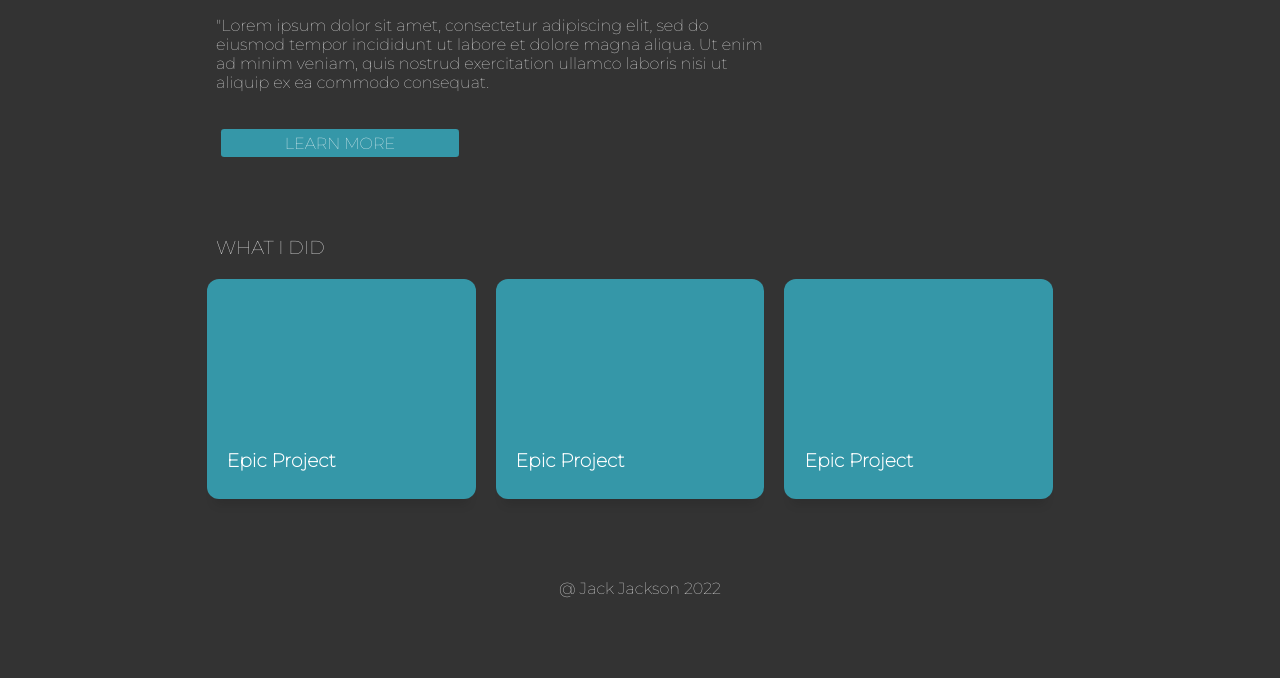
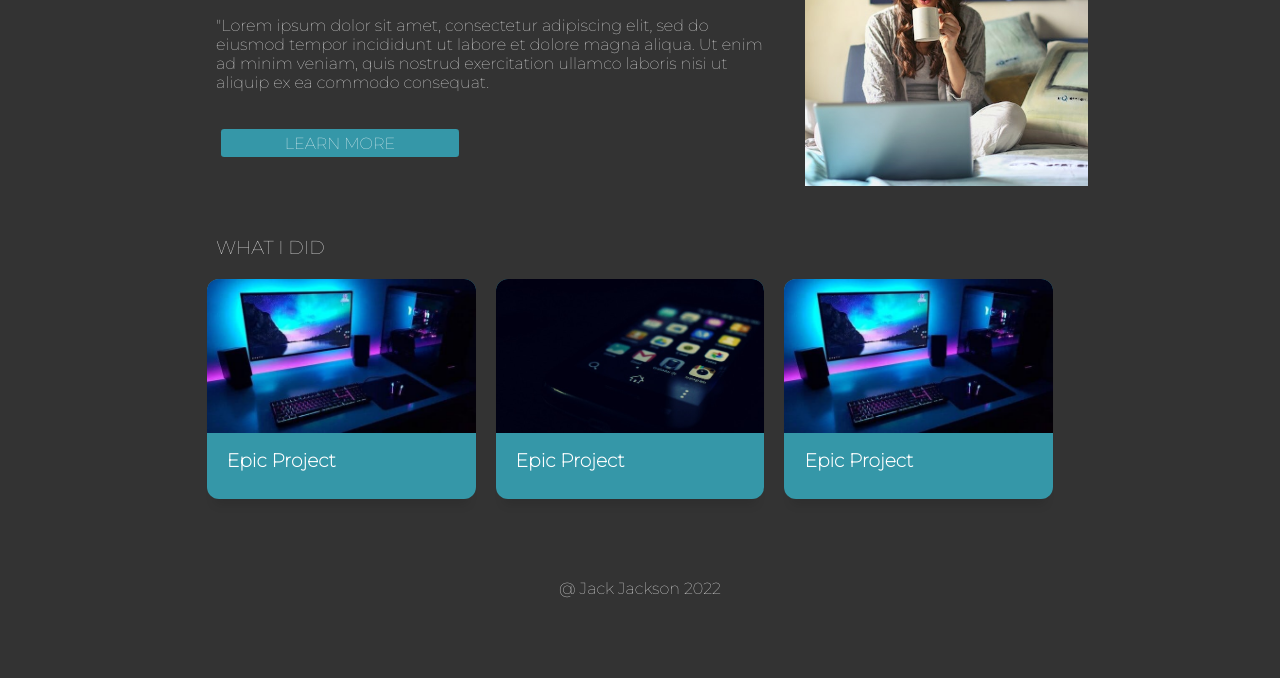
Before and after one commit to ta-jana/JackJackson_web, a plain HTML site: page index.html in a window 1280 px wide. Shown: the part 187-865 px from the top of the page. Drawn offline with Linux system fonts and the light colour scheme; the site is published under a folder, as on GitHub Pages, so addresses that start at the root find nothing.

Commit message:
relatice pahts

```diff
--- a/styles/cards.css
+++ b/styles/cards.css
@@ -10,12 +10,12 @@
 
 .card-1 .card-img,
 .card-1 .card-img--hover {
-  background-image: url(/imgs/card1.jpg);
+  background-image: url(../imgs/card1.jpg);
 }
 
 .card-2 .card-img,
 .card-2 .card-img--hover {
-  background-image: url(/imgs/card2.jpg);
+  background-image: url(../imgs/card2.jpg);
 }
 
 .card {
--- a/styles/style.css
+++ b/styles/style.css
@@ -36,7 +36,7 @@ section {
 }
 
 .hero-img {
-  background: url(/imgs/hero.jpg);
+  background: url(../imgs/hero.jpg);
   background-size: cover;
   background-position: center;
   height: 17rem;
@@ -94,7 +94,6 @@ section {
 }
 
 @media screen and (max-width: 701px) {
-
   .hero-title {
     text-transform: uppercase;
     letter-spacing: 0.1em;
```
